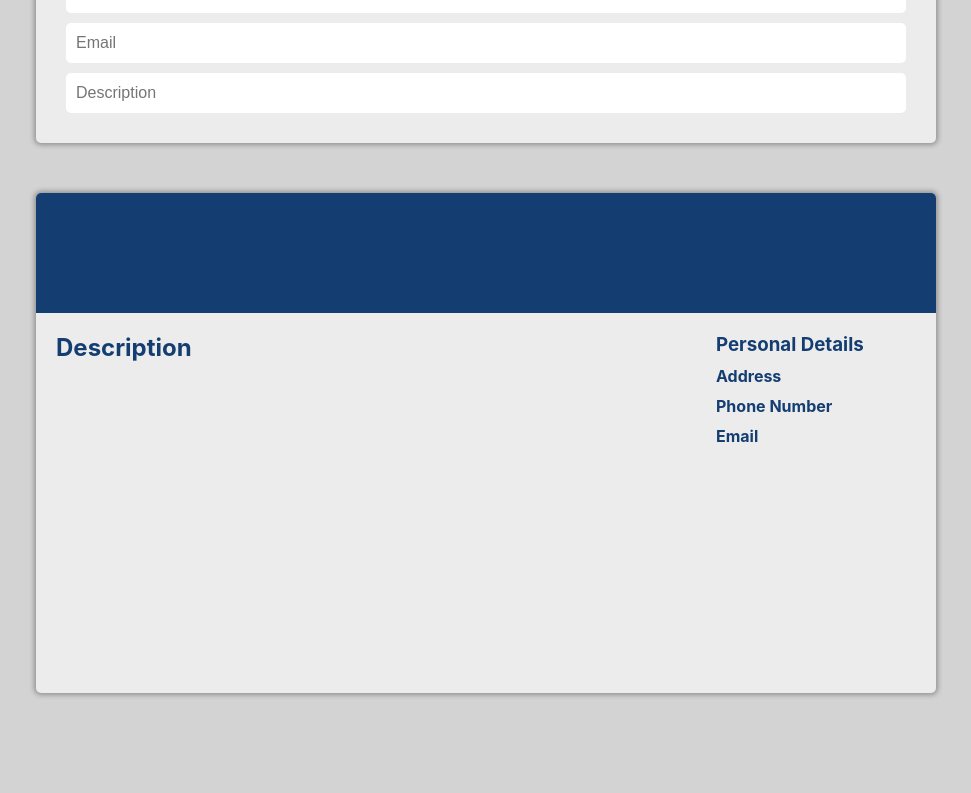
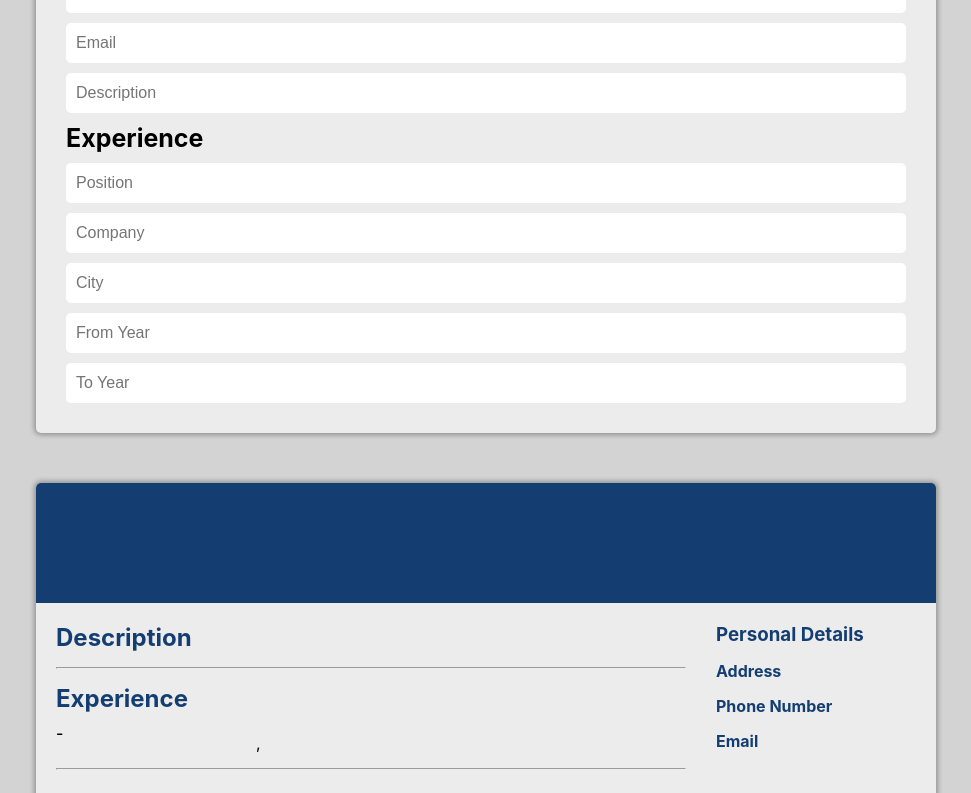
Before and after one commit to Pafestivo/cv-react, a React (Create React App) app: page / in a window 1280 px wide. Shown: the part 487-1280 px from the top of the page, without its empty margins (154-1125 px from the left). Built offline with nearby package versions, Linux system fonts and the light colour scheme.

Commit message:
Add experience section

```diff
--- /dev/null
+++ b/src/components/form/Experience.js
@@ -0,0 +1,33 @@
+import React, { Component } from "react";
+import InputField from "../utility/InputField";
+import '../../styles/form/form-styles.css';
+
+class Experience extends Component {
+  constructor(props) {
+    super(props)
+
+    this.handleChangeExperience = this.handleChangeExperience.bind(this)
+  }
+
+
+  handleChangeExperience(e) {
+    const { name, value } = e.target
+    const updatedCV = { ...this.props.cv }
+    updatedCV.experience[name] = value
+    this.props.setCV(updatedCV)
+  }
+
+  render() {
+    return(
+      <section className="experience">
+        <InputField type="text" placeholder="Position" name="position" onChange={this.handleChangeExperience}/>
+        <InputField type="text" placeholder="Company" name="company" onChange={this.handleChangeExperience}/>
+        <InputField type="text" placeholder="City" name="city" onChange={this.handleChangeExperience}/>
+        <InputField type="text" placeholder="From Year" name="fromYear" onChange={this.handleChangeExperience}/>
+        <InputField type="text" placeholder="To Year" name="toYear" onChange={this.handleChangeExperience}/>
+      </section>
+    )
+  }
+}
+
+export default Experience
--- a/src/components/form/FormContainer.js
+++ b/src/components/form/FormContainer.js
@@ -1,6 +1,7 @@
 import React, { Component } from "react";
 import PersonalInfo from "./PersonalInfo";
-import '../../styles/form/form-container.css';
+import Experience from "./Experience";
+import '../../styles/form/form-styles.css';
 
 class FormContainer extends Component {
   render() {
@@ -8,6 +9,8 @@ class FormContainer extends Component {
     return(
       <div className="form-container">
         <PersonalInfo cv={cv} setCV={setCV}/>
+        <h1>Experience</h1>
+        <Experience cv={cv} setCV={setCV}/>
       </div>
     )
   }
--- a/src/components/form/PersonalInfo.js
+++ b/src/components/form/PersonalInfo.js
@@ -1,6 +1,6 @@
 import React, { Component } from "react";
 import InputField from "../utility/InputField";
-import '../../styles/form/form-container.css';
+import '../../styles/form/form-styles.css';
 
 class PersonalInfo extends Component {
   constructor(props) {
--- a/src/components/preview/PrevContainer.js
+++ b/src/components/preview/PrevContainer.js
@@ -1,9 +1,10 @@
 import React, { Component } from "react";
-import '../../styles/preview/prev-container.css'
+import '../../styles/preview/preview-styles.css'
 
 class PrevContainer extends Component {
   render() {
     const { firstName, lastName, role, address, number, email, description} = this.props.cv.personalInfo
+    const { position, company, city, fromYear, toYear } = this.props.cv.experience
     return(
       <div className="prev-container">
         <div className="name-role">
@@ -27,9 +28,32 @@ class PrevContainer extends Component {
             </div>
           </div> {/* personal-details */}
 
-          <div className="description">
-            <h2>Description</h2>
-            <p>{description}</p>
+          <div className="main-info">
+            <div className="description">
+              <h2>Description</h2>
+              <p>{description}</p>
+            </div>
+
+            <hr />
+
+            <div className="experience">
+            <h2>Experience</h2>
+              <div className="exp-tile">
+                <div className="years">
+                <p>{fromYear} - {toYear}</p>
+                </div>
+
+                <div className="job">
+                  <p className="position">{position}</p>
+                  <p>{company}, {city}</p>
+                </div>
+              </div>
+
+
+            </div> {/* experience */}
+
+            <hr />
+
           </div>
         </div>
 
--- a/src/components/utility/EmptyCV.js
+++ b/src/components/utility/EmptyCV.js
@@ -7,6 +7,13 @@ const emptyCV = {
     number: "",
     email: "",
     description: "",
+  },
+  experience: {
+    position: "",
+    company: "",
+    city: "",
+    fromYear: "",
+    toYear: ""
   }
 }
 
--- a/src/styles/form/form-container.css
+++ b/src/styles/form/form-styles.css
@@ -9,13 +9,14 @@
   box-shadow: 0 0 5px 2px rgba(0, 0, 0, 0.3);
 }
 
-.p-i {
+.experience, .p-i {
   display: flex;
   flex-direction: column;
   row-gap: 10px;
 }
 
-.p-i h1 {
+.p-i h1,
+.form-container h1 {
   font-size: 25px;
 }
 
--- a/src/styles/preview/prev-container.css
+++ b/src/styles/preview/preview-styles.css
@@ -46,7 +46,34 @@
 .personal-details {
   display: flex;
   flex-direction: column;
-  row-gap: 10px;
+  row-gap: 15px;
   grid-area: 1 / 2 / 3 / -1;
   height: 100%;
 }
+
+.main-info {
+  display: flex;
+  flex-direction: column;
+  row-gap: 15px;
+}
+
+.exp-tile {
+  display: grid;
+  grid-template-columns: 1fr 1fr;
+  width: 400px;
+}
+
+.years {
+  grid-area: 1 / 1 / -1 / 2;
+  font-weight: 450;
+}
+
+.job {
+  display: flex;
+  flex-direction: column;
+  row-gap: 10px;
+}
+
+.position {
+  font-weight: 450;
+}
```
